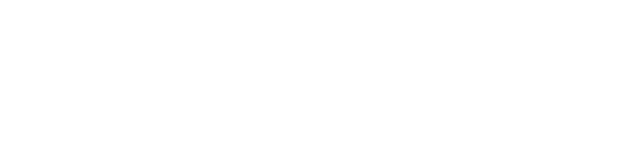
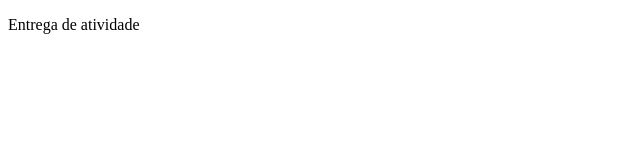
Before and after one commit to Mariano-JR/atividade_faculdade, a plain HTML site: page index.html in a window 1280 px wide. Shown: the whole page, without its empty margins (0-640 px from the left). Drawn offline with Linux system fonts and the light colour scheme.

Commit message:
Alterações index.html

```diff
--- a/index.html
+++ b/index.html
@@ -3,9 +3,9 @@
 <head>
     <meta charset="UTF-8">
     <meta name="viewport" content="width=device-width, initial-scale=1.0">
-    <title>Document</title>
+    <title>Faculdade Descomplica</title>
 </head>
 <body>
-
+    <p>Entrega de atividade</p>
 </body>
 </html>
```
